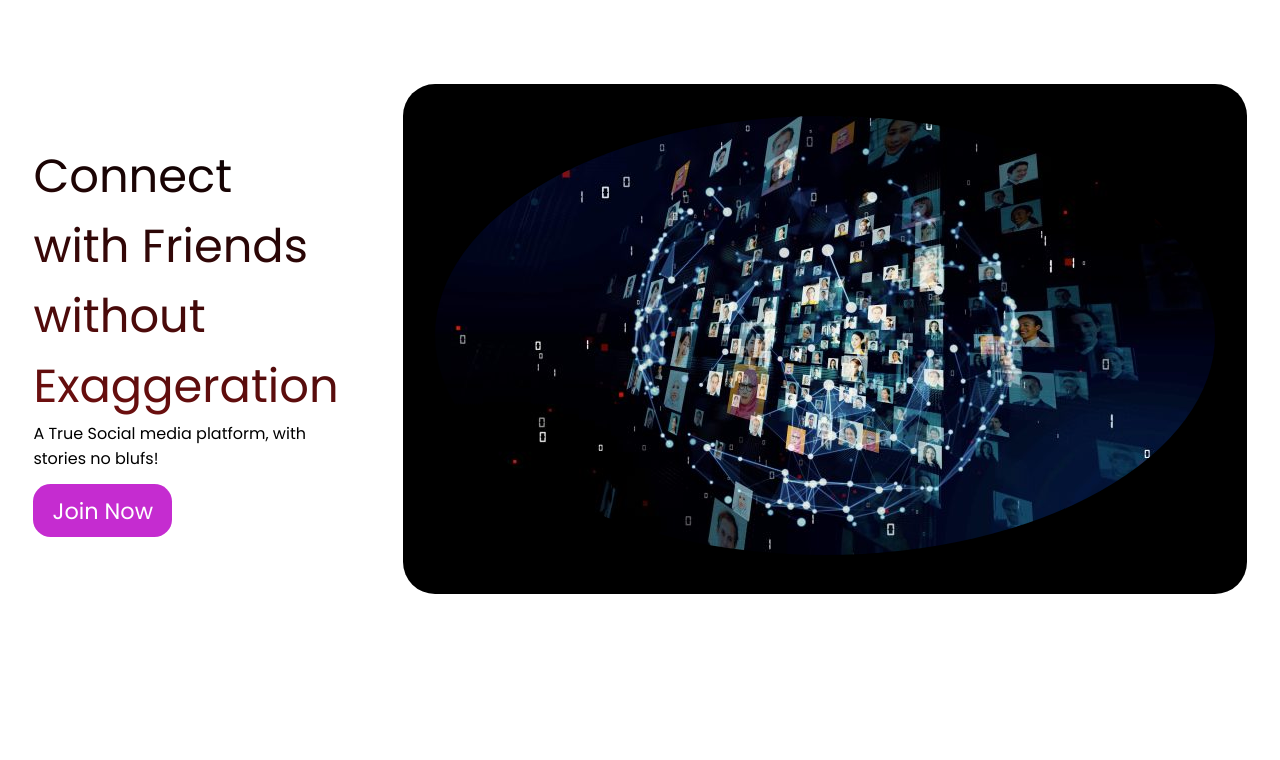
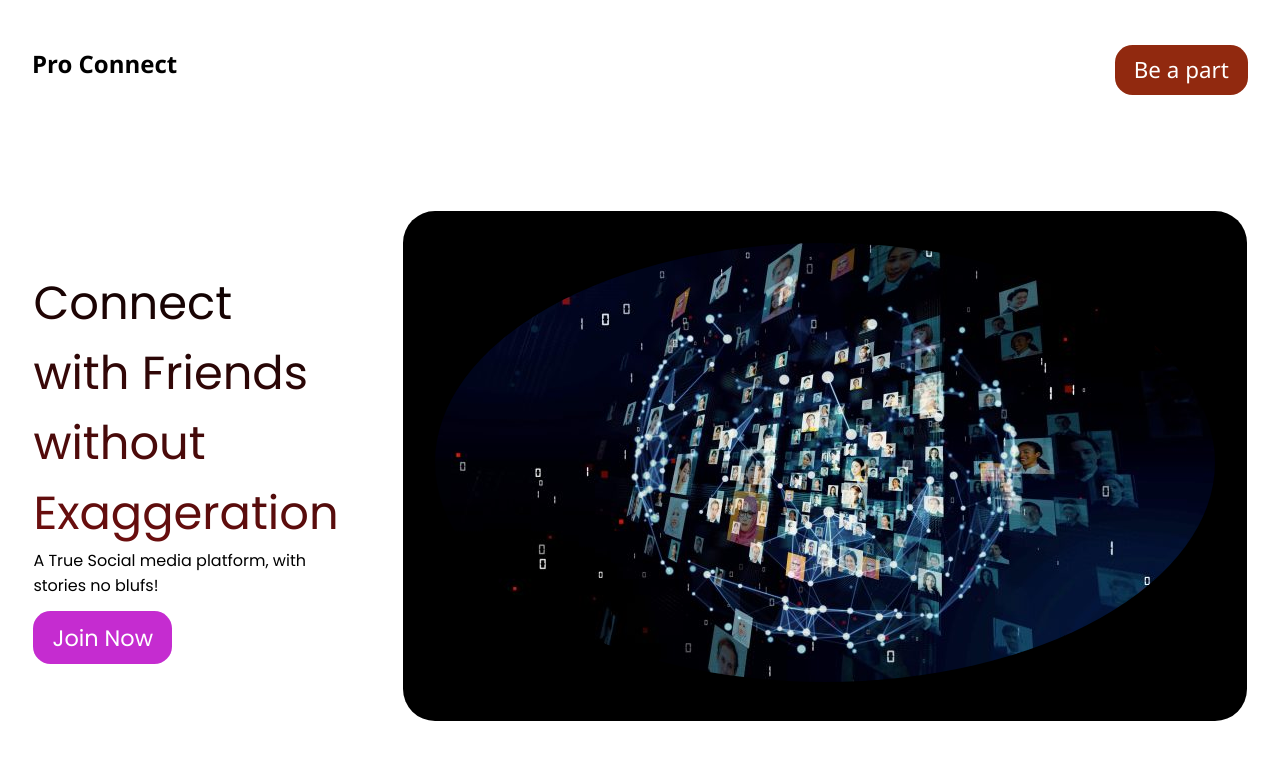
Before and after one commit to Tahil40/Social-Media-App, a Next.js app in the folder social-media-app/: page / in a window 1280 px wide. Shown: the top 760 px of the page. Built offline with nearby package versions, Linux system fonts and the light colour scheme.

Commit message:
configured_landing_page_navbar_styling

```diff
--- a/social-media-app/src/pages/components/Navbar/NavbarComponent.jsx
+++ b/social-media-app/src/pages/components/Navbar/NavbarComponent.jsx
@@ -1,9 +1,22 @@
 import React from "react";
+import styles from "./navbar.module.css";
+import { useRouter } from "next/router";
 
 const NavbarComponent = () => {
+    const router = useRouter();
+
     return (
         <>
-
+        <div className={styles.container}>
+            <nav className={styles.navbar}>
+                <h1 className={styles.heading1} onClick={()=>{router.push("/")}}>Pro Connect</h1>
+                <div className={styles.navbarOptionsContainer}>
+                    <div className={styles.joinButton} onClick={()=>{router.push("/login")}}>
+                        <p>Be a part</p>
+                    </div>
+                </div>
+            </nav>
+        </div>
         </>
     );
 };
--- /dev/null
+++ b/social-media-app/src/pages/components/Navbar/navbar.module.css
@@ -0,0 +1,30 @@
+.container {
+  padding: 2rem;
+}
+
+.navbar {
+  display: flex;
+  justify-content: space-between;
+  align-items: center;
+}
+
+.navbarOptionsContainer {
+}
+
+.joinButton {
+  width: fit-content;
+  user-select: none;
+  cursor: pointer;
+  transition: all 0.2s;
+  margin-top: 0.8rem;
+  font-size: 1.4rem;
+  background-color: rgb(145, 41, 15);
+  color: white;
+  padding-inline: 1.2rem;
+  padding-block: 0.6rem;
+  border-radius: 1.1rem;
+}
+
+.heading1{
+    cursor: pointer;
+}
```
Also changed, not shown: social-media-app/src/pages/components/Navbar/module.style.css (deleted).
